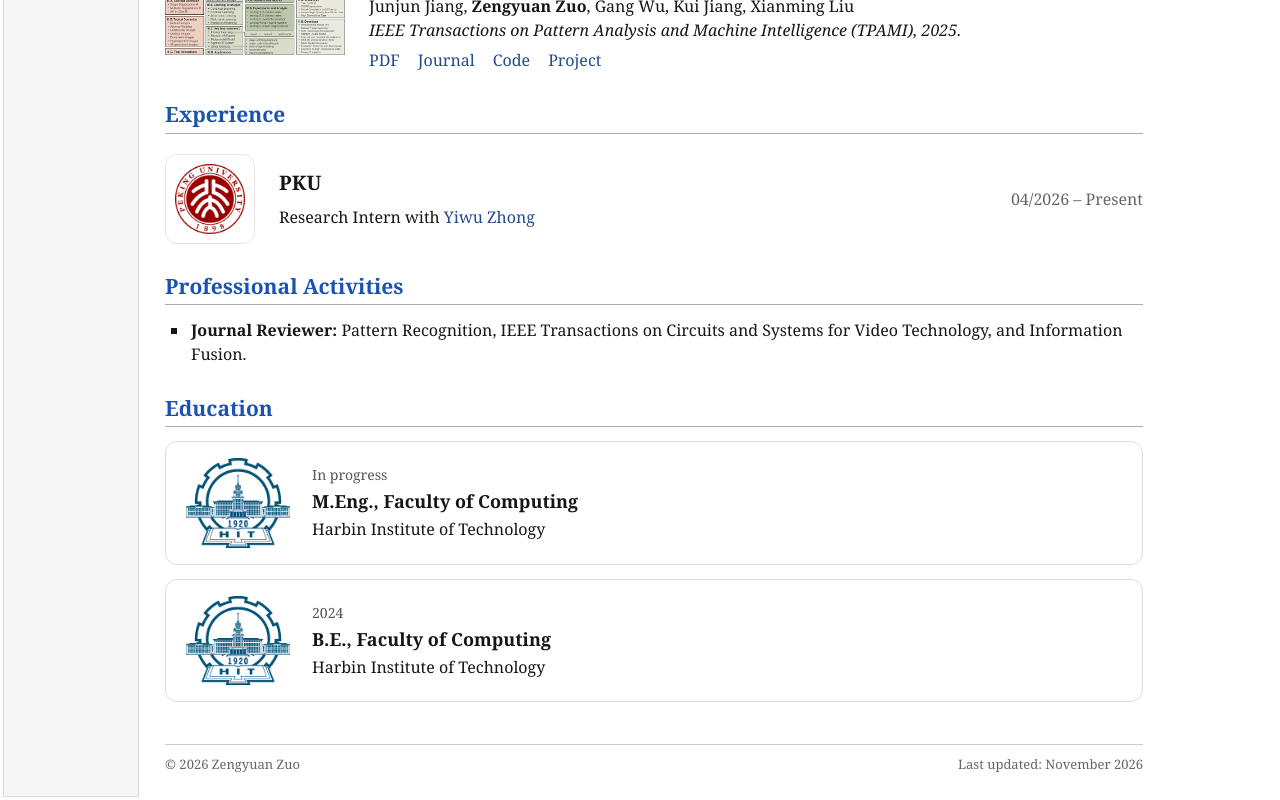
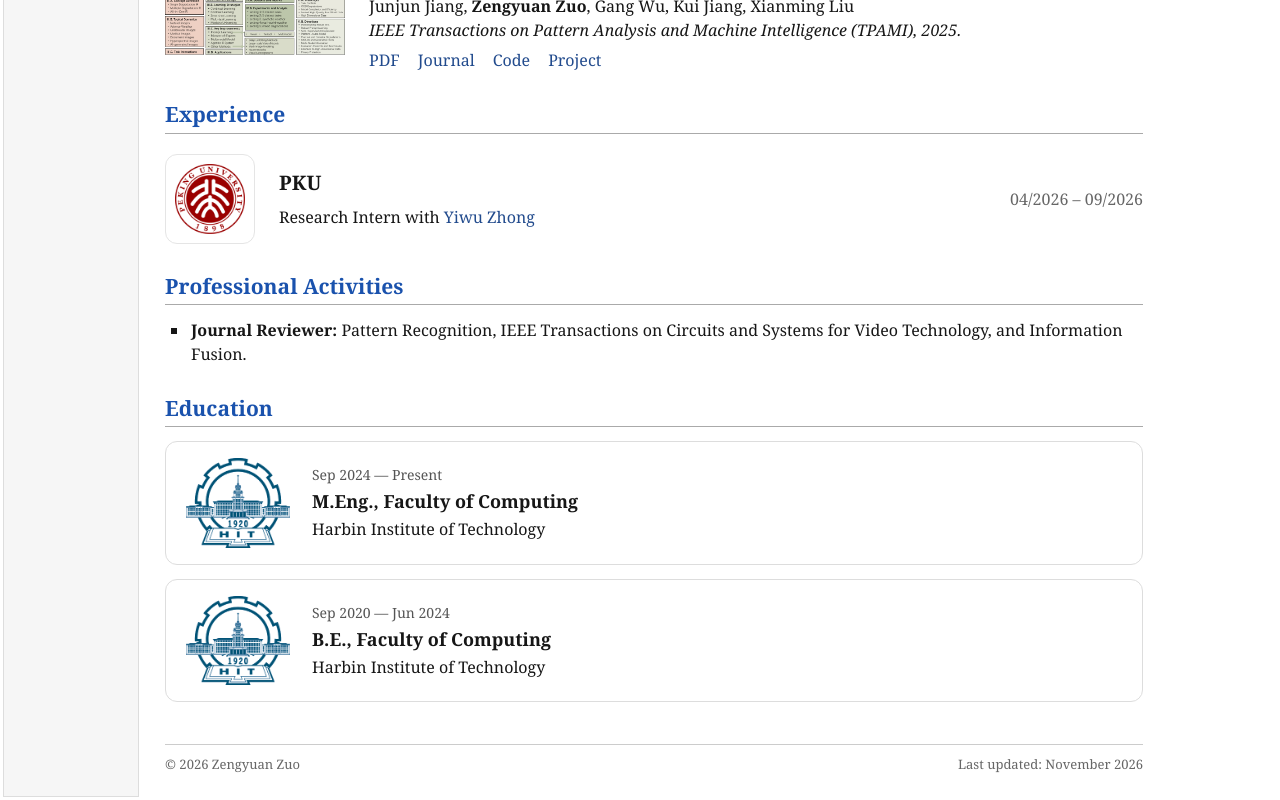
Before and after one commit to Harbinzzy/Harbinzzy.github.io, a plain HTML site: page index.html in a window 1280 px wide. Shown: the part 1167-1967 px from the top of the page. Drawn offline with Linux system fonts and the light colour scheme.

Commit message:
Update education and internship dates

```diff
--- a/index.html
+++ b/index.html
@@ -128,7 +128,7 @@
             <h3 id="pku-title">PKU</h3>
             <p>Research Intern with <a href="https://yiwuzhong.notion.site/homepage">Yiwu Zhong</a></p>
           </div>
-          <p class="experience-date"><time datetime="2026-04">04/2026</time> – Present</p>
+          <p class="experience-date"><time datetime="2026-04">04/2026</time> – <time datetime="2026-09">09/2026</time></p>
         </article>
       </section>
 
@@ -144,7 +144,7 @@
         <article class="education-entry" aria-labelledby="meng-title">
           <img class="education-logo" src="assets/home/hit-emblem.png" alt="" width="104" height="90" loading="lazy">
           <div class="education-copy">
-            <p class="education-date">In progress</p>
+            <p class="education-date"><time datetime="2024-09">Sep 2024</time> — Present</p>
             <h3 id="meng-title">M.Eng., Faculty of Computing</h3>
             <p>Harbin Institute of Technology</p>
           </div>
@@ -152,7 +152,7 @@
         <article class="education-entry" aria-labelledby="be-title">
           <img class="education-logo" src="assets/home/hit-emblem.png" alt="" width="104" height="90" loading="lazy">
           <div class="education-copy">
-            <p class="education-date"><time datetime="2024">2024</time></p>
+            <p class="education-date"><time datetime="2020-09">Sep 2020</time> — <time datetime="2024-06">Jun 2024</time></p>
             <h3 id="be-title">B.E., Faculty of Computing</h3>
             <p>Harbin Institute of Technology</p>
           </div>
```
